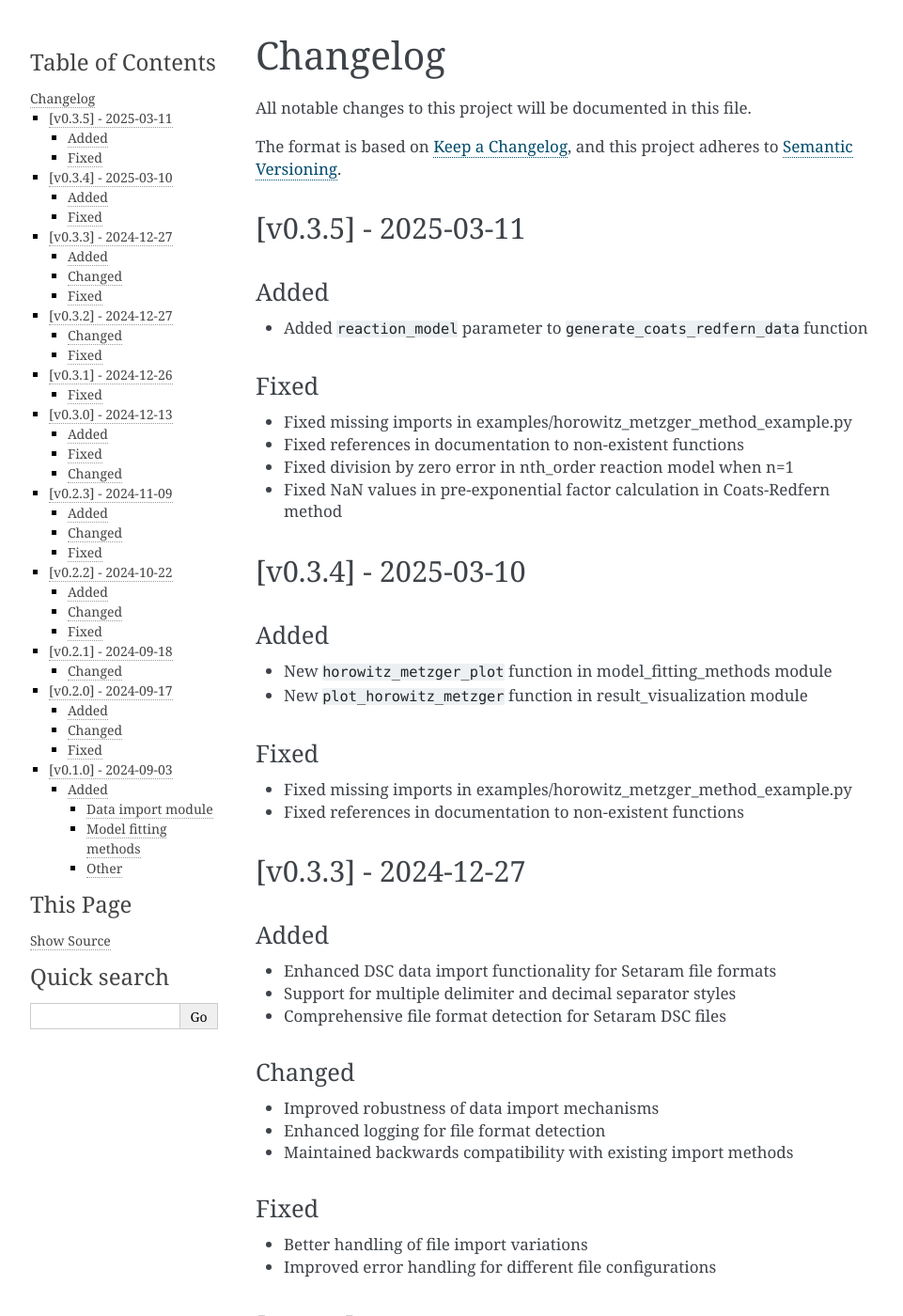
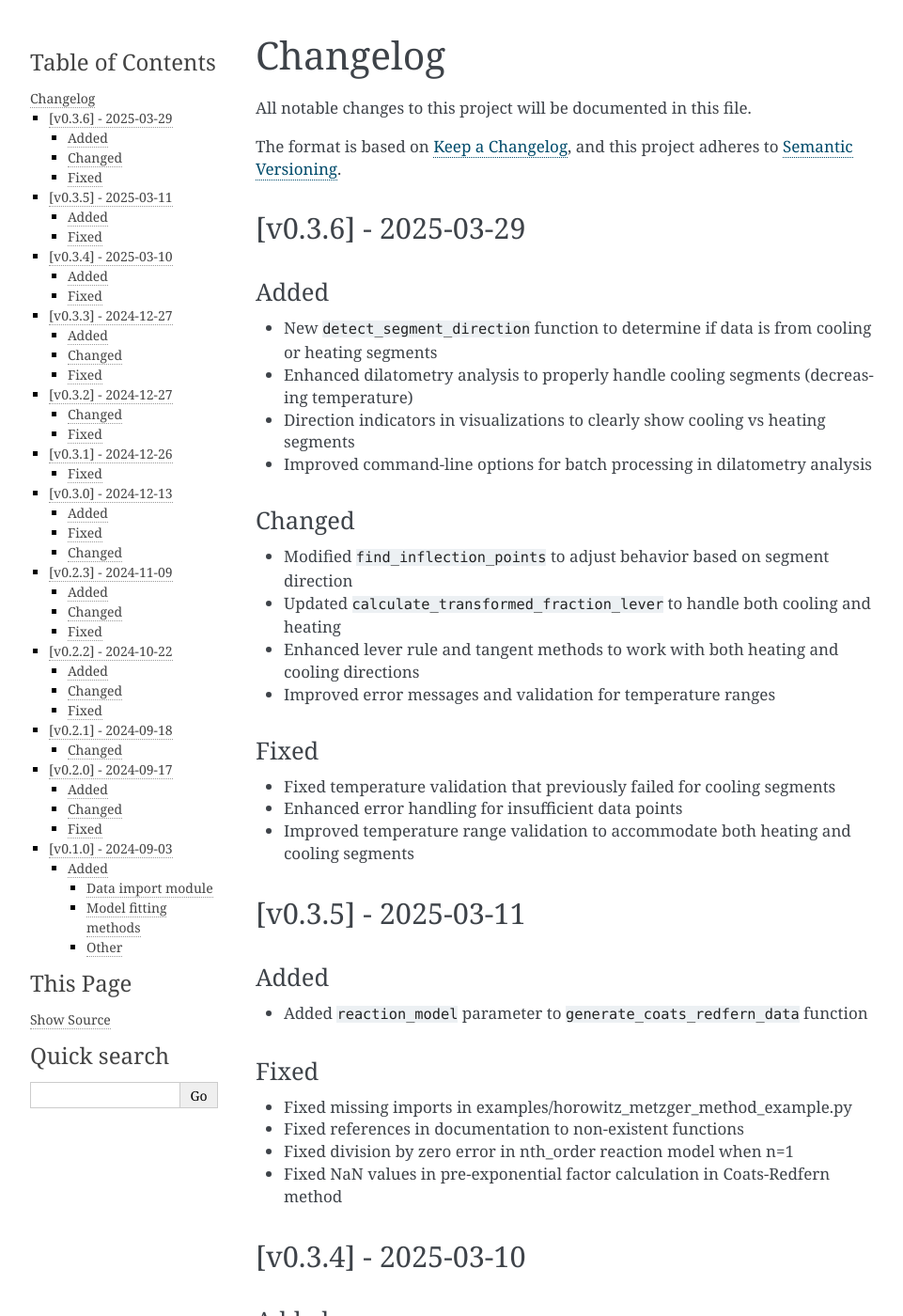
Before and after one commit to PPeitsch/pkynetics, a Sphinx documentation site: the page built from docs/changelog.rst, in a window 1280 px wide and 1400 px high. Shown: the whole window at 94% size, without its empty margins (148-1109 px from the left). Built offline with Sphinx 7.4.7, drawn with Linux system fonts in a browser that asks for light colours; pages that are not in the unit, such as notebooks, are missing from menus.

Commit message:
[docs]: update changelog for v0.3.6 release with dilatometry enhancements
- Add v0.3.6 entries to CHANGELOG.md and changelog.rst
- Document new detect_segment_direction function
- Include improvements for bidirectional dilatometry analysis
- List fixes for temperature validation in cooling segments
- Document enhanced visualization with direction indicators

```diff
--- a/docs/changelog.rst
+++ b/docs/changelog.rst
@@ -5,6 +5,29 @@ All notable changes to this project will be documented in this file.
 
 The format is based on `Keep a Changelog <https://keepachangelog.com/en/1.0.0/>`_,
 and this project adheres to `Semantic Versioning <https://semver.org/spec/v2.0.0.html>`_.
+
+[v0.3.6] - 2025-03-29
+---------------------
+
+Added
+^^^^^
+- New ``detect_segment_direction`` function to determine if data is from cooling or heating segments
+- Enhanced dilatometry analysis to properly handle cooling segments (decreasing temperature)
+- Direction indicators in visualizations to clearly show cooling vs heating segments
+- Improved command-line options for batch processing in dilatometry analysis
+
+Changed
+^^^^^^^
+- Modified ``find_inflection_points`` to adjust behavior based on segment direction
+- Updated ``calculate_transformed_fraction_lever`` to handle both cooling and heating
+- Enhanced lever rule and tangent methods to work with both heating and cooling directions
+- Improved error messages and validation for temperature ranges
+
+Fixed
+^^^^^
+- Fixed temperature validation that previously failed for cooling segments
+- Enhanced error handling for insufficient data points
+- Improved temperature range validation to accommodate both heating and cooling segments
 
 [v0.3.5] - 2025-03-11
 ---------------------
```
Also changed, not shown: CHANGELOG.md (+19 -0 lines).
